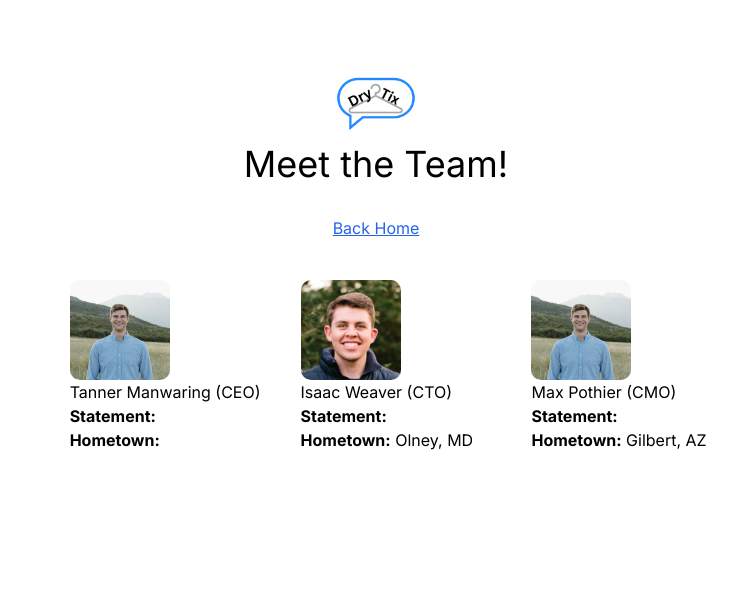
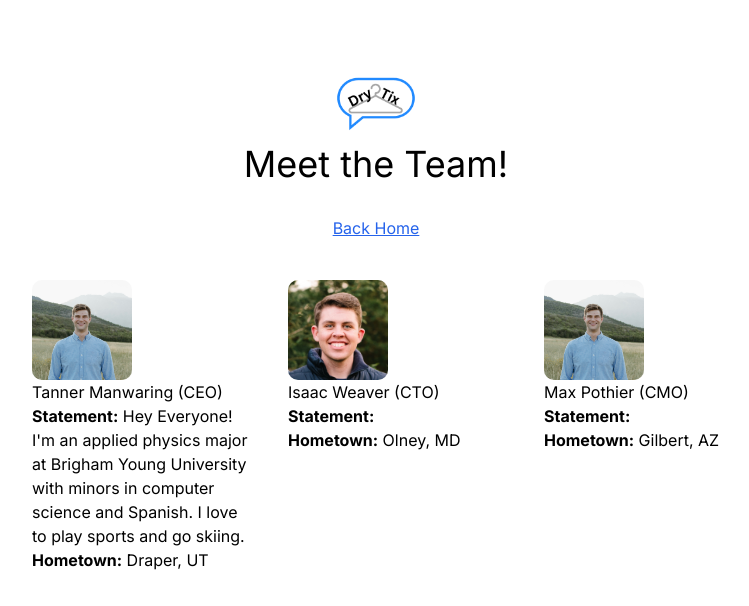
Before and after one commit to maxwellpothier/drytix, a Next.js app: page /team in a window 1280 px wide. Shown: the top 606 px of the page, without its empty margins (264-1013 px from the left). Built offline with nearby package versions, Linux system fonts and the light colour scheme.

Commit message:
Test updated personal statement

```diff
--- a/app/team/page.tsx
+++ b/app/team/page.tsx
@@ -15,8 +15,8 @@ const TeamPage = () => {
 					<AboutMe
 						picture={"/img/max.jpg"}
 						name={"Tanner Manwaring (CEO)"}
-						statement={""}
-						hometown={""}
+						statement={"Hey Everyone! I'm an applied physics major at Brigham Young University with minors in computer science and Spanish. I love to play sports and go skiing."}
+						hometown={"Draper, UT"}
 					/>
 					<AboutMe
 						picture={"/img/isaac.jpg"}
```
